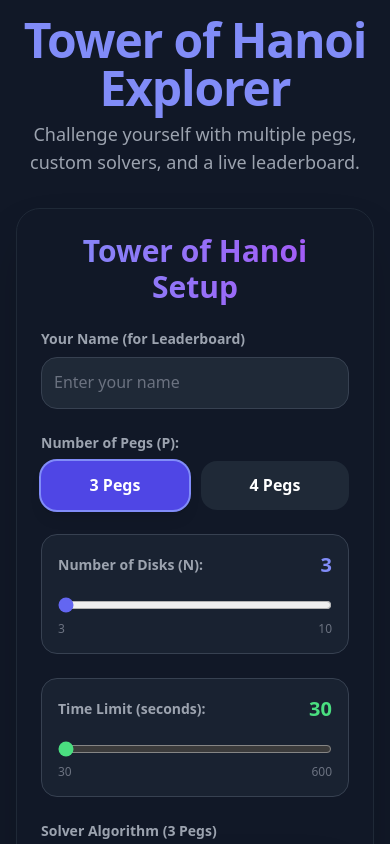
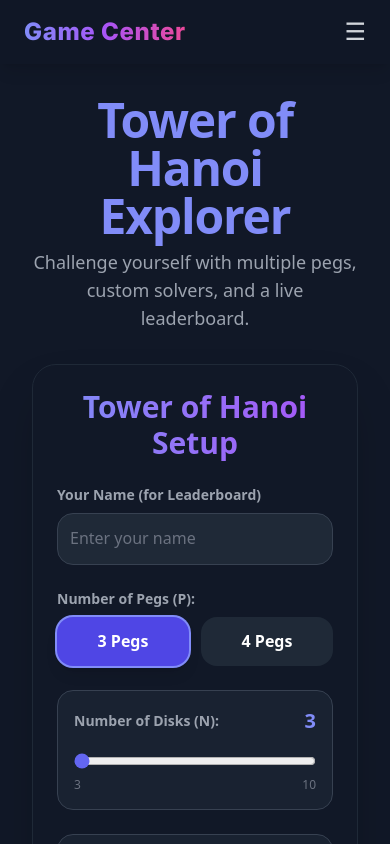
Before and after one commit to gimnakatugampala/game_center, a Next.js app: page /games/hanoi in a window 390 px wide. Shown: the top 844 px of the page. Built offline with nearby package versions, Linux system fonts and the light colour scheme; no server answers.

Commit message:
Added Heder for navigate home

```diff
--- /dev/null
+++ b/src/app/components/Header.jsx
@@ -0,0 +1,59 @@
+"use client";
+import Link from "next/link";
+import { useState } from "react";
+
+export default function Header() {
+  const [isMenuOpen, setIsMenuOpen] = useState(false);
+
+  return (
+    <header className="bg-gray-900/90 backdrop-blur-sm shadow-lg sticky top-0 z-50">
+      <nav className="container mx-auto flex justify-between items-center py-4 px-6 md:px-10">
+        {/* Logo */}
+        <div className="text-2xl font-extrabold text-transparent bg-clip-text bg-gradient-to-r from-indigo-400 via-purple-500 to-pink-500 tracking-wide">
+          Game Center
+        </div>
+
+        {/* Desktop Menu */}
+        <ul className="hidden md:flex space-x-8 text-gray-300 font-medium">
+          <li>
+            <Link
+              href="/"
+              className="relative group hover:text-white transition-colors duration-200"
+            >
+              Home
+              <span className="absolute left-0 -bottom-1 w-0 h-0.5 bg-gradient-to-r from-indigo-400 via-purple-500 to-pink-500 transition-all group-hover:w-full"></span>
+            </Link>
+          </li>
+        </ul>
+
+        {/* Mobile Menu Button */}
+        <button
+          className="md:hidden text-gray-300 hover:text-white transition-colors duration-200 text-2xl"
+          onClick={() => setIsMenuOpen(!isMenuOpen)}
+          aria-label="Toggle Menu"
+        >
+          {isMenuOpen ? "✖" : "☰"}
+        </button>
+      </nav>
+
+      {/* Mobile Menu */}
+      <div
+        className={`md:hidden overflow-hidden transition-all duration-300 ${
+          isMenuOpen ? "max-h-64" : "max-h-0"
+        } bg-gray-900/95 backdrop-blur-sm shadow-inner`}
+      >
+        <ul className="flex flex-col space-y-2 p-4 text-gray-300">
+          <li>
+            <Link
+              href="/"
+              className="block px-2 py-2 rounded-lg hover:bg-gray-800/60 hover:text-white transition-colors"
+              onClick={() => setIsMenuOpen(false)}
+            >
+              Home
+            </Link>
+          </li>
+        </ul>
+      </div>
+    </header>
+  );
+}
--- a/src/app/layout.js
+++ b/src/app/layout.js
@@ -1,28 +1,24 @@
 import { Inter, JetBrains_Mono } from "next/font/google";
 import "./globals.css";
+import Header from "./components/Header";
 
-const inter = Inter({
-  variable: "--font-inter",
-  subsets: ["latin"],
-});
-
+const inter = Inter({ variable: "--font-inter", subsets: ["latin"] });
 const jetbrainsMono = JetBrains_Mono({
   variable: "--font-jetbrains-mono",
   subsets: ["latin"],
 });
 
-export const metadata = {
-  title: "Game Center - Algorithm Visualizer",
-  description: "Interactive games to learn and visualize algorithms",
-};
-
 export default function RootLayout({ children }) {
   return (
-    <html lang="en">
+    <html lang="en" className="dark">
       <body
-        className={`${inter.variable} ${jetbrainsMono.variable} antialiased`}
+        className={`${inter.variable} ${jetbrainsMono.variable} antialiased bg-gray-900 text-white min-h-screen flex flex-col`}
       >
-        {children}
+        <Header />
+        <main className="container mx-auto flex-1 p-4 md:p-6">{children}</main>
+        <footer className="bg-gray-800/90 backdrop-blur-md shadow-inner mt-auto text-center p-4 text-gray-400 text-sm">
+          &copy; {new Date().getFullYear()} Game Center. All rights reserved.
+        </footer>
       </body>
     </html>
   );
```
